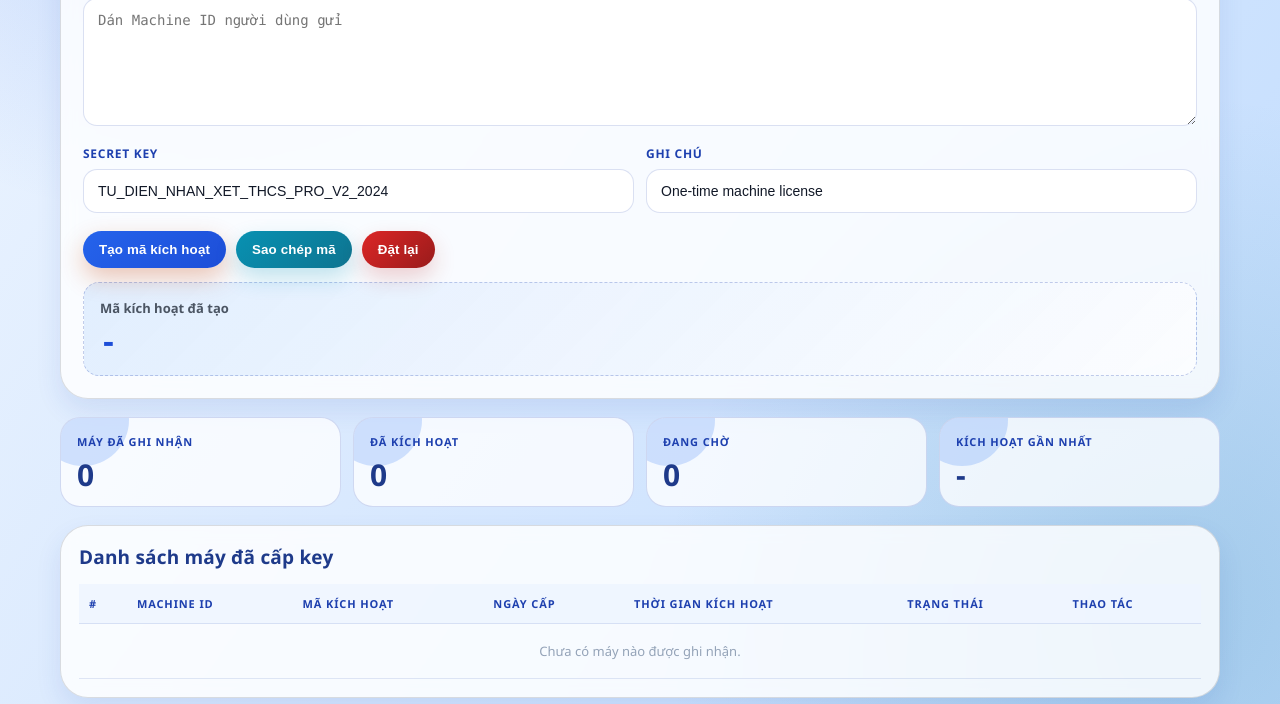
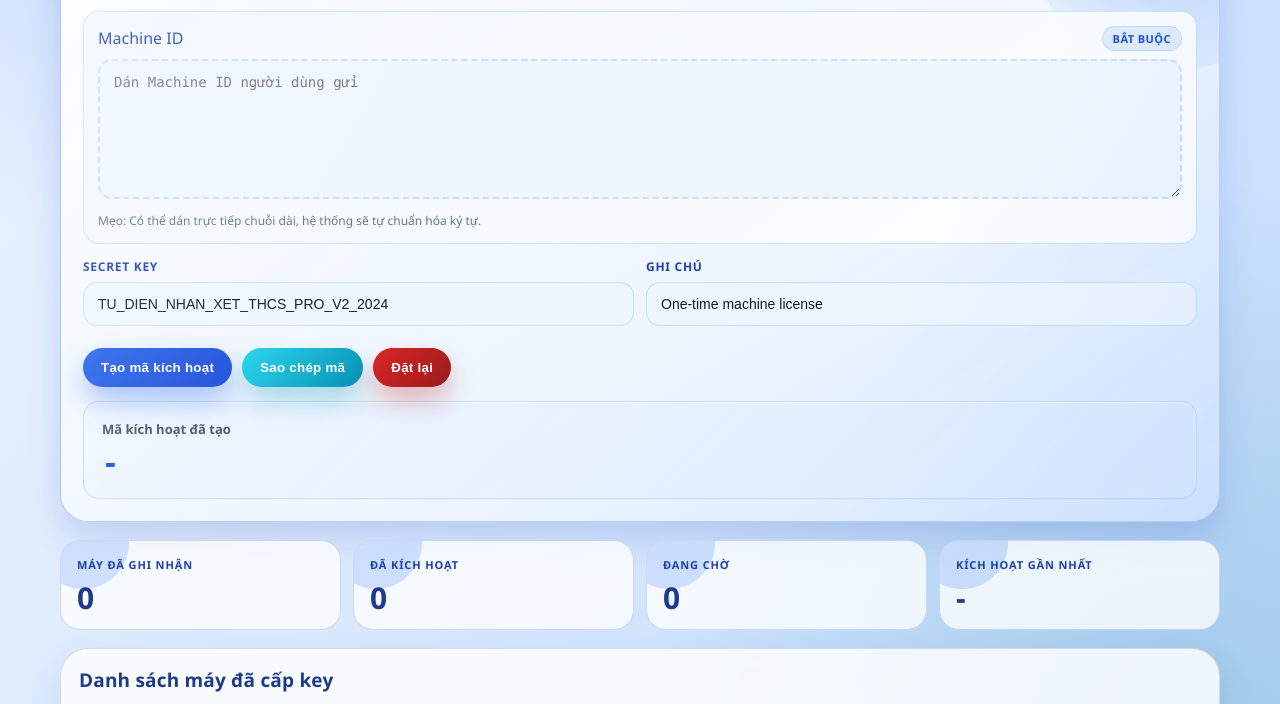
Before and after one commit to kaomaxa1309-dot/key1, a plain HTML site: page index.html in a window 1280 px wide. Shown: the part 344-1048 px from the top of the page. Drawn offline with Linux system fonts and the light colour scheme.

Commit message:
Update index.html

```diff
--- a/index.html
+++ b/index.html
@@ -113,13 +113,94 @@
             border-radius: var(--radius-xl);
             border: 1px solid var(--line);
             background: var(--paper);
-            backdrop-filter: blur(8px);
-            box-shadow: 0 12px 26px rgba(30, 64, 175, 0.1);
+            backdrop-filter: blur(10px);
+            box-shadow: 0 16px 36px rgba(30, 64, 175, 0.12);
+        }
+
+        .activation-card {
+            position: relative;
+            overflow: hidden;
+            border: 1px solid rgba(59, 130, 246, 0.36);
+            background: linear-gradient(150deg, rgba(255, 255, 255, 0.95) 0%, rgba(239, 246, 255, 0.94) 58%, rgba(219, 234, 254, 0.9) 100%);
+            box-shadow: 0 16px 34px rgba(30, 64, 175, 0.16), inset 0 1px 0 rgba(255, 255, 255, 0.7);
+        }
+
+        .activation-card::before {
+            content: "";
+            position: absolute;
+            width: 280px;
+            height: 280px;
+            right: -90px;
+            top: -120px;
+            border-radius: 50%;
+            background: radial-gradient(circle, rgba(59, 130, 246, 0.28), rgba(59, 130, 246, 0));
+            pointer-events: none;
+        }
+
+        .activation-card::after {
+            content: "";
+            position: absolute;
+            inset: 0;
+            pointer-events: none;
+            background: linear-gradient(120deg, rgba(255, 255, 255, 0.24), transparent 36%, transparent 70%, rgba(59, 130, 246, 0.08));
         }
 
         .card,
         .info {
             padding: 22px;
+        }
+
+        .activation-card h2 {
+            color: #1e3a8a;
+            font-size: 24px;
+            margin-bottom: 6px;
+            position: relative;
+        }
+
+        .card-subtitle {
+            margin: 0 0 14px;
+            color: #475569;
+            font-size: 14px;
+            line-height: 1.65;
+            position: relative;
+        }
+
+        .machine-area {
+            border: 1px solid rgba(147, 197, 253, 0.44);
+            background: linear-gradient(145deg, rgba(239, 246, 255, 0.92), rgba(255, 255, 255, 0.92));
+            border-radius: 16px;
+            padding: 14px;
+            position: relative;
+            margin-bottom: 14px;
+            box-shadow: inset 0 1px 0 rgba(255, 255, 255, 0.9);
+        }
+
+        .machine-header {
+            display: flex;
+            justify-content: space-between;
+            align-items: center;
+            gap: 8px;
+            margin-bottom: 8px;
+        }
+
+        .machine-badge {
+            display: inline-flex;
+            align-items: center;
+            padding: 4px 10px;
+            border-radius: 999px;
+            font-size: 11px;
+            letter-spacing: 0.04em;
+            text-transform: uppercase;
+            font-weight: 800;
+            color: #1d4ed8;
+            background: rgba(219, 234, 254, 0.88);
+            border: 1px solid rgba(147, 197, 253, 0.45);
+        }
+
+        .machine-help {
+            margin: 8px 0 0;
+            font-size: 12px;
+            color: #64748b;
         }
 
         .card h2,
@@ -144,18 +225,23 @@
             color: #1e40af;
         }
 
+        .activation-card .field label,
+        .activation-card .machine-header label {
+            color: #1e40af;
+        }
+
         textarea,
         input,
         select {
             width: 100%;
-            border: 1px solid rgba(30, 64, 175, 0.16);
-            background: var(--paper-strong);
+            border: 1px solid rgba(147, 197, 253, 0.45);
+            background: rgba(239, 246, 255, 0.96);
             color: var(--ink);
             border-radius: var(--radius-md);
             padding: 13px 14px;
             font-size: 14px;
             outline: none;
-            transition: border-color 0.2s ease, box-shadow 0.2s ease;
+            transition: border-color 0.2s ease, box-shadow 0.2s ease, transform 0.2s ease;
         }
 
         textarea {
@@ -169,6 +255,15 @@
         select:focus {
             border-color: rgba(37, 99, 235, 0.56);
             box-shadow: 0 0 0 4px rgba(59, 130, 246, 0.2);
+            transform: translateY(-1px);
+        }
+
+        #machineId {
+            min-height: 140px;
+            border-style: dashed;
+            border-width: 2px;
+            background: rgba(239, 246, 255, 0.96);
+            font-family: var(--mono);
         }
 
         .row {
@@ -181,21 +276,21 @@
             display: flex;
             flex-wrap: wrap;
             gap: 10px;
-            margin-top: 4px;
+            margin-top: 8px;
         }
 
         button {
             border: 0;
             border-radius: 999px;
-            padding: 11px 16px;
+            padding: 12px 18px;
             font-weight: 800;
-            letter-spacing: 0.01em;
+            letter-spacing: 0.02em;
             cursor: pointer;
             transition: transform 0.15s ease, box-shadow 0.15s ease, filter 0.15s ease;
         }
 
         button:hover {
-            transform: translateY(-1px);
+            transform: translateY(-2px);
         }
 
         button:active {
@@ -206,28 +301,29 @@
         .primary {
             background: linear-gradient(135deg, var(--brand), var(--brand-deep));
             color: #fff;
-            box-shadow: 0 10px 24px rgba(194, 65, 12, 0.3);
+            box-shadow: 0 14px 28px rgba(37, 99, 235, 0.4);
         }
 
         .secondary {
-            background: linear-gradient(135deg, #0891b2, #0e7490);
+            background: linear-gradient(135deg, #22d3ee, #0891b2);
             color: #fff;
-            box-shadow: 0 10px 22px rgba(8, 145, 178, 0.24);
+            box-shadow: 0 14px 26px rgba(8, 145, 178, 0.32);
         }
 
         .danger {
             background: linear-gradient(135deg, #dc2626, #991b1b);
             color: #fff;
-            box-shadow: 0 10px 22px rgba(185, 28, 28, 0.2);
+            box-shadow: 0 14px 26px rgba(185, 28, 28, 0.3);
         }
 
         .output {
             margin-top: 14px;
-            border: 1px dashed rgba(30, 64, 175, 0.26);
+            border: 1px solid rgba(147, 197, 253, 0.45);
             background:
-                linear-gradient(135deg, rgba(219, 234, 254, 0.8), rgba(255, 255, 255, 0.7));
+                linear-gradient(135deg, rgba(239, 246, 255, 0.92), rgba(219, 234, 254, 0.84));
             border-radius: 16px;
-            padding: 16px;
+            padding: 18px;
+            box-shadow: inset 0 1px 0 rgba(255, 255, 255, 0.78);
         }
 
         .muted {
@@ -240,10 +336,11 @@
             font-size: clamp(20px, 2.7vw, 28px);
             font-weight: 900;
             font-family: var(--mono);
-            letter-spacing: 0.06em;
+            letter-spacing: 0.08em;
             color: #1d4ed8;
             word-break: break-all;
             margin: 9px 0 0;
+            text-shadow: 0 8px 18px rgba(59, 130, 246, 0.22);
         }
 
         .dashboard {
@@ -414,12 +511,17 @@
         </section>
 
         <section class="grid">
-            <article class="card">
+            <article class="card activation-card">
                 <h2>Tạo mã kích hoạt</h2>
+                <p class="card-subtitle">Nhập đúng Machine ID của thiết bị cần kích hoạt để tạo mã chính xác cho từng máy.</p>
 
-                <div class="field">
-                    <label for="machineId">Machine ID</label>
+                <div class="machine-area">
+                    <div class="machine-header">
+                        <label for="machineId">Machine ID</label>
+                        <span class="machine-badge">Bắt buộc</span>
+                    </div>
                     <textarea id="machineId" placeholder="Dán Machine ID người dùng gửi"></textarea>
+                    <p class="machine-help">Mẹo: Có thể dán trực tiếp chuỗi dài, hệ thống sẽ tự chuẩn hóa ký tự.</p>
                 </div>
 
                 <div class="row">
```
